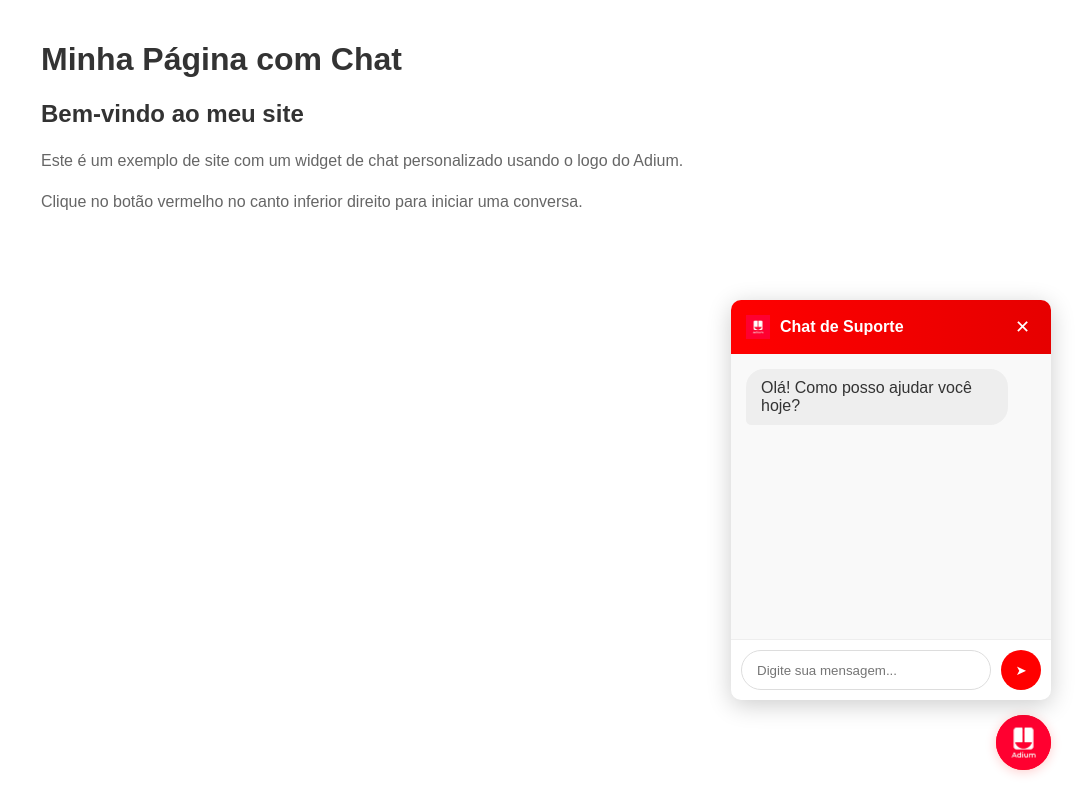
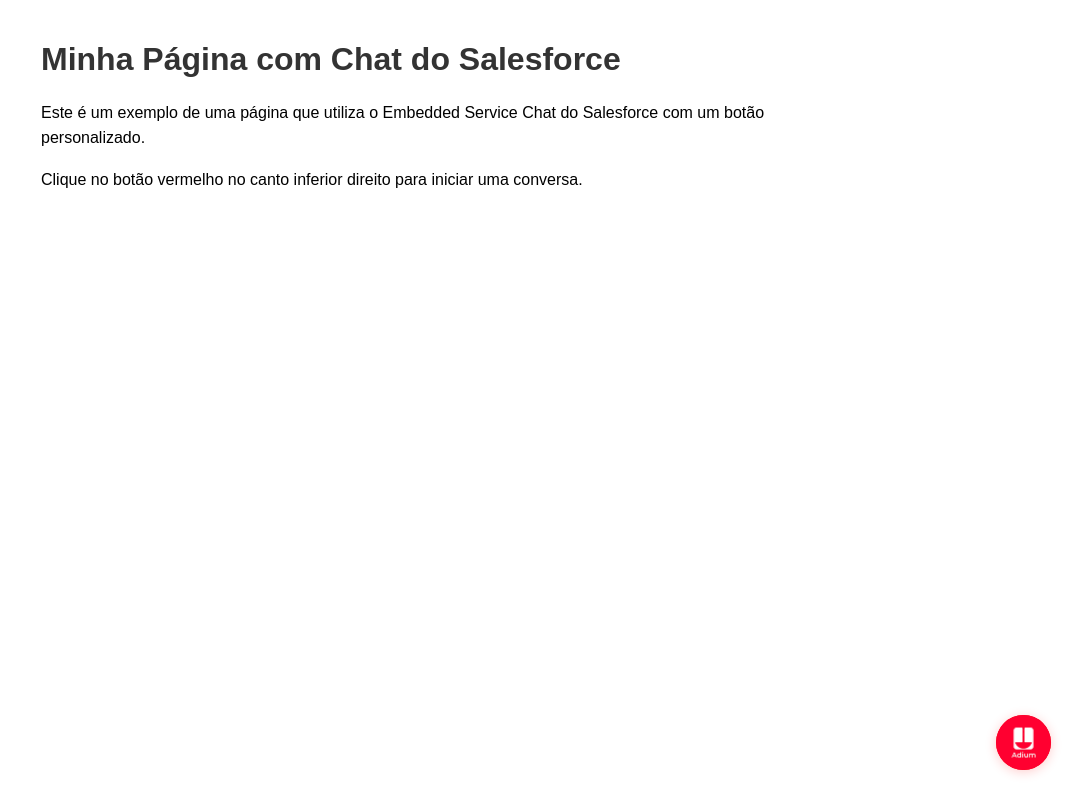
Before and after one commit to Anderson-Teixeira/Anderson-Teixeira.github.io, a plain HTML site: page index.html in a window 1280 px wide. Both pictures are taken after a click on the button 1222 px from the left and 742 px from the top of the page. Shown: the whole page, without its empty margins (199-1280 px from the left). Drawn offline with nearby package versions, Linux system fonts and the light colour scheme.

Commit message:
Update index.html

```diff
--- a/index.html
+++ b/index.html
@@ -3,12 +3,12 @@
 <head>
     <meta charset="UTF-8">
     <meta name="viewport" content="width=device-width, initial-scale=1.0">
-    <title>Chat Personalizado</title>
+    <title>Chat Adium Salesforce</title>
     <style type="text/css">
-        body {
-            margin: 0;
-            padding: 0;
-            font-family: Arial, sans-serif;
+        /* Esconder botão original do Salesforce */
+        .embeddedServiceHelpButton {
+            display: none !important;
+            visibility: hidden !important;
         }
 
         .botao-chat-container {
@@ -99,169 +99,65 @@
             display: none !important;
         }
 
-        /* Estilos para o widget de chat */
-        .chat-widget {
-            position: fixed;
-            bottom: 100px;
-            right: 30px;
-            width: 320px;
-            height: 400px;
-            border-radius: 10px;
-            background-color: white;
-            box-shadow: 0 5px 25px rgba(0, 0, 0, 0.2);
-            display: none;
-            flex-direction: column;
-            overflow: hidden;
-            z-index: 1000;
-            animation: chatOpen 0.3s ease-out;
+        /* Conteúdo da página */
+        body {
+            font-family: Arial, sans-serif;
+            margin: 0;
+            padding: 20px;
+            max-width: 800px;
+            margin: 0 auto;
         }
 
-        @keyframes chatOpen {
-            from {
-                opacity: 0;
-                transform: translateY(20px) scale(0.9);
-            }
-            to {
-                opacity: 1;
-                transform: translateY(0) scale(1);
-            }
-        }
-
-        .chat-header {
-            background: linear-gradient(to right, #ff0000, #e60000);
-            color: white;
-            padding: 15px;
-            display: flex;
-            justify-content: space-between;
-            align-items: center;
-        }
-
-        .chat-title {
-            font-weight: bold;
-            display: flex;
-            align-items: center;
-            gap: 10px;
-        }
-
-        .chat-title img {
-            width: 24px;
-            height: 24px;
-        }
-
-        .close-chat {
-            background: none;
-            border: none;
-            color: white;
-            font-size: 18px;
-            cursor: pointer;
-        }
-
-        .chat-messages {
-            flex: 1;
-            padding: 15px;
-            overflow-y: auto;
-            background-color: #f9f9f9;
-        }
-
-        .message {
-            margin-bottom: 15px;
-            max-width: 80%;
-            padding: 10px 15px;
-            border-radius: 18px;
-            position: relative;
-            clear: both;
-        }
-
-        .bot-message {
-            background-color: #eee;
-            color: #333;
-            float: left;
-            border-bottom-left-radius: 5px;
-        }
-
-        .user-message {
-            background-color: #ff0000;
-            color: white;
-            float: right;
-            border-bottom-right-radius: 5px;
-        }
-
-        .chat-input {
-            display: flex;
-            padding: 10px;
-            border-top: 1px solid #eee;
-        }
-
-        .chat-input input {
-            flex: 1;
-            padding: 10px 15px;
-            border: 1px solid #ddd;
-            border-radius: 20px;
-            outline: none;
-        }
-
-        .send-message {
-            background-color: #ff0000;
-            color: white;
-            border: none;
-            width: 40px;
-            height: 40px;
-            border-radius: 50%;
-            margin-left: 10px;
-            cursor: pointer;
-            display: flex;
-            align-items: center;
-            justify-content: center;
-        }
-
-        /* Conteúdo de exemplo para a página */
-        .page-content {
-            max-width: 800px;
-            margin: 0 auto;
-            padding: 20px;
-        }
-
-        h1, h2 {
+        h1 {
             color: #333;
         }
 
         p {
             line-height: 1.6;
-            color: #666;
         }
     </style>
+    <script type='text/javascript'>
+        function initEmbeddedMessaging() {
+            try {
+                embeddedservice_bootstrap.settings.language = 'pt_BR';
+                embeddedservice_bootstrap.settings.displayHelpButton = false;
+                embeddedservice_bootstrap.settings.chatButtonPosition = "-30px,-200px";
+
+                embeddedservice_bootstrap.init(
+                    '00DVA000001eH3B',
+                    'AdiumZodiacChat',
+                    'https://adiumbr--devchatbot.sandbox.my.site.com/ESWAdiumZodiacChat1726660931537',
+                    {
+                        scrt2URL: 'https://adiumbr--devchatbot.sandbox.my.salesforce-scrt.com'
+                    }
+                );
+            } catch (err) {
+                console.error('Error loading Embedded Messaging: ', err);
+            }
+        }
+        function iniciarChat() {
+            const balao = document.getElementById('chatBalloon');
+            if (balao) balao.classList.add('hidden');
+
+            embeddedservice_bootstrap.utilAPI.launchChat()
+                .catch((erro) => {
+                    console.error('Erro ao iniciar chat:', erro);
+                    alert('Não foi possível iniciar o chat no momento. Tente novamente mais tarde.');
+                    if (balao) balao.classList.remove('hidden');
+                });
+        }
+    </script>
+    <script type='text/javascript'
+            src='https://adiumbr--devchatbot.sandbox.my.site.com/ESWAdiumZodiacChat1726660931537/assets/js/bootstrap.min.js'
+            onload='initEmbeddedMessaging()'>
+    </script>
 </head>
 <body>
-    <!-- Conteúdo de exemplo para a página -->
-    <div class="page-content">
-        <h1>Minha Página com Chat</h1>
-        <h2>Bem-vindo ao meu site</h2>
-        <p>Este é um exemplo de site com um widget de chat personalizado usando o logo do Adium.</p>
-        <p>Clique no botão vermelho no canto inferior direito para iniciar uma conversa.</p>
-        <!-- Adicione mais conteúdo aqui conforme necessário -->
-    </div>
+    <h1>Minha Página com Chat do Salesforce</h1>
+    <p>Este é um exemplo de uma página que utiliza o Embedded Service Chat do Salesforce com um botão personalizado.</p>
+    <p>Clique no botão vermelho no canto inferior direito para iniciar uma conversa.</p>
 
-    <!-- Widget de Chat -->
-    <div id="chatWidget" class="chat-widget">
-        <div class="chat-header">
-            <div class="chat-title">
-                <img src="images/Adium Logo vermelho.png" alt="Adium Logo">
-                Chat de Suporte
-            </div>
-            <button class="close-chat" onclick="fecharChat()">✕</button>
-        </div>
-        <div id="chatMessages" class="chat-messages">
-            <div class="message bot-message">
-                Olá! Como posso ajudar você hoje?
-            </div>
-        </div>
-        <div class="chat-input">
-            <input type="text" id="userInput" placeholder="Digite sua mensagem..." onkeypress="enviarComEnter(event)">
-            <button class="send-message" onclick="enviarMensagem()">➤</button>
-        </div>
-    </div>
-
-    <!-- Botão flutuante de chat -->
+    <!-- Botão de chat personalizado -->
     <div class="botao-chat-container">
         <div id="chatBalloon" class="chat-balloon">Como posso ajudar?</div>
         <button id="botaoChat" class="botao-chat" onclick="iniciarChat()">
@@ -270,60 +166,5 @@
                  class="chat-img"/>
         </button>
     </div>
-
-    <script>
-        // Respostas automáticas do bot (simulação)
-        const respostas = [
-            "Obrigado por sua mensagem! Como posso ajudar mais?",
-            "Entendo sua dúvida. Poderia fornecer mais detalhes?",
-            "Estou verificando isso para você agora.",
-            "Esta é uma demonstração de chat. Em uma implementação real, você se conectaria a um serviço de back-end.",
-            "Ótima pergunta! Vou procurar a resposta para você."
-        ];
-
-        function iniciarChat() {
-            document.getElementById('chatBalloon').classList.add('hidden');
-            document.getElementById('chatWidget').style.display = 'flex';
-        }
-
-        function fecharChat() {
-            document.getElementById('chatWidget').style.display = 'none';
-            document.getElementById('chatBalloon').classList.remove('hidden');
-        }
-
-        function enviarMensagem() {
-            const userInput = document.getElementById('userInput');
-            const mensagem = userInput.value.trim();
-
-            if (mensagem !== '') {
-                // Adicionar mensagem do usuário
-                adicionarMensagem(mensagem, 'user-message');
-                userInput.value = '';
-
-                // Simular resposta do bot após um pequeno atraso
-                setTimeout(() => {
-                    const respostaAleatoria = respostas[Math.floor(Math.random() * respostas.length)];
-                    adicionarMensagem(respostaAleatoria, 'bot-message');
-                }, 1000);
-            }
-        }
-
-        function enviarComEnter(event) {
-            if (event.key === 'Enter') {
-                enviarMensagem();
-            }
-        }
-
-        function adicionarMensagem(texto, classe) {
-            const chatMessages = document.getElementById('chatMessages');
-            const messageDiv = document.createElement('div');
-            messageDiv.className = `message ${classe}`;
-            messageDiv.textContent = texto;
-            chatMessages.appendChild(messageDiv);
-
-            // Rolar para a parte inferior das mensagens
-            chatMessages.scrollTop = chatMessages.scrollHeight;
-        }
-    </script>
 </body>
 </html>
```
